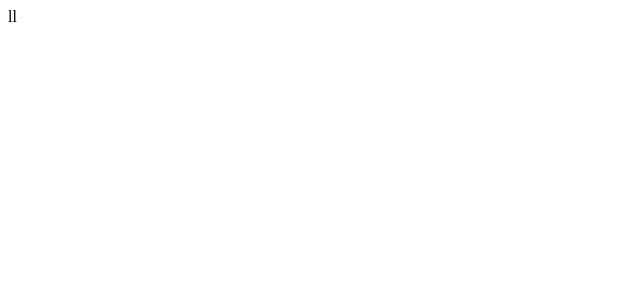
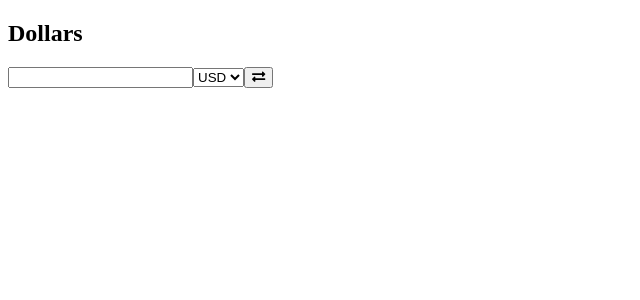
Before and after one commit to marceleq27/CurrencyConverter, a React (Create React App) app: page / in a window 1280 px wide. Shown: the top 300 px of the page, without its empty margins (0-640 px from the left). Built offline with nearby package versions, Linux system fonts and the light colour scheme.

Commit message:
add font awesome

```diff
--- a/package.json
+++ b/package.json
@@ -3,6 +3,9 @@
   "version": "0.1.0",
   "private": true,
   "dependencies": {
+    "@fortawesome/fontawesome-svg-core": "^1.2.21",
+    "@fortawesome/free-solid-svg-icons": "^5.10.1",
+    "@fortawesome/react-fontawesome": "^0.1.4",
     "node-sass": "^4.12.0",
     "react": "^16.8.6",
     "react-dom": "^16.8.6",
--- a/src/App.js
+++ b/src/App.js
@@ -1,7 +1,32 @@
-import React from "react";
+import React, { Component } from "react";
+import { FontAwesomeIcon } from "@fortawesome/react-fontawesome";
+import { faExchangeAlt } from "@fortawesome/free-solid-svg-icons";
+import "../src/App.scss";
 
-function App() {
-  return <div className="App">ll</div>;
+class App extends Component {
+  state = {};
+  render() {
+    return (
+      <section>
+        <div className="container">
+          <h2>Dollars</h2>
+          <form onSubmit="">
+            <input type="number" />
+            <select>
+              <option defaultValue="USD">USD</option>
+              <option value="PLN">PLN</option>
+              <option value="GBP">GBP</option>
+              <option value="EUR">EUR</option>
+              <option value="CHF">CHF</option>
+            </select>
+            <button>
+              <FontAwesomeIcon icon={faExchangeAlt} />
+            </button>
+          </form>
+        </div>
+      </section>
+    );
+  }
 }
 
 export default App;
--- /dev/null
+++ b/src/App.scss
@@ -0,0 +1 @@
+$primary-color: #3e3b89;
```
Also changed, not shown: 1 other file (tests, documents, lock files or other folders).
